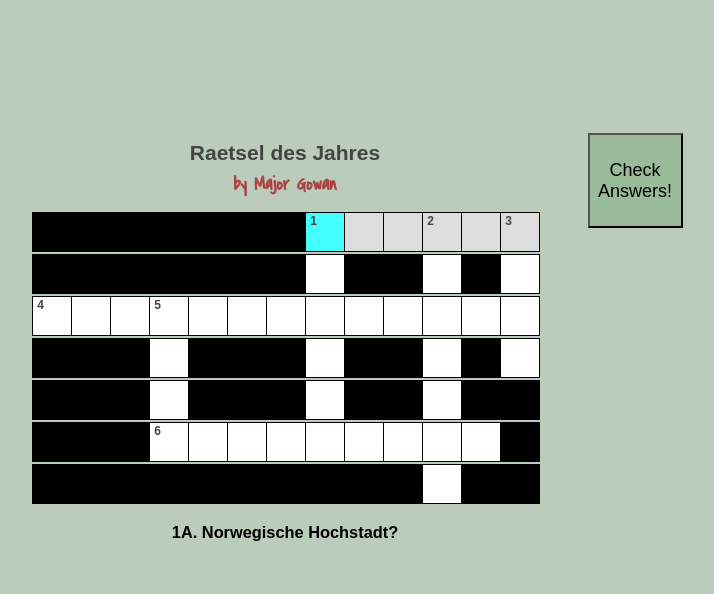
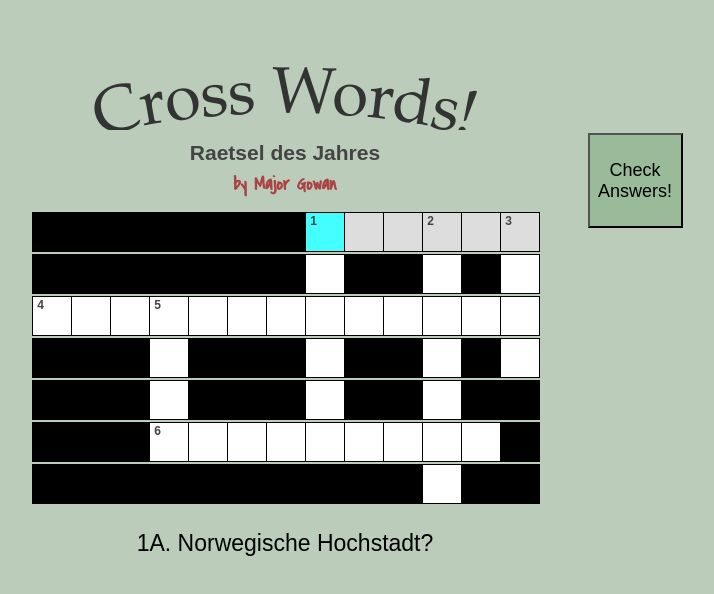
Before and after one commit to majorgowan/cross-words, a React (Create React App) app in the folder client/: page / in a window 1280 px wide. Shown: the top 594 px of the page, without its empty margins (355-1069 px from the left). Built offline with nearby package versions, Linux system fonts and the light colour scheme.

Commit message:
adding titles to index.html, fixing == -> ===, and styling clue text

```diff
--- a/client/public/index.html
+++ b/client/public/index.html
@@ -22,10 +22,21 @@
       work correctly both with client-side routing and a non-root public URL.
       Learn how to configure a non-root public URL by running `npm run build`.
     -->
-    <title>React App</title>
+    <title>Major's Cross Words</title>
   </head>
   <body>
     <noscript>You need to enable JavaScript to run this app.</noscript>
+    <div class="header">
+        <!-- ref: https://css-tricks.com/snippets/svg/curved-text-along-path/ -->
+        <svg viewBox="0 0 800 80">
+            <path id="curve" d="M 150 100 C 250 30, 550 30, 650 100" />
+            <text id="header-text">
+                <textPath xlink:href="#curve" text-anchor="middle" alignment-baseline="central" startOffset="50%">
+                Cross Words!
+                </textPath>
+            </text>
+        </svg>
+    </div>
     <div id="root"></div>
     <!--
       This HTML file is a template.
--- a/client/src/App.css
+++ b/client/src/App.css
@@ -139,3 +139,8 @@ path {
     font-style: cursive;
     font-size: 19px;
 }
+
+#clue-text {
+    font-size: 23px;
+    font-weight: normal;
+}
--- a/client/src/App.js
+++ b/client/src/App.js
@@ -6,17 +6,6 @@ class App extends Component {
   render() {
     return (
       <div>
-        <div class="header">
-            {/* ref: https://css-tricks.com/snippets/svg/curved-text-along-path/ */}
-            <svg viewBox="0 0 800 80">
-                <path id="curve" d="M 150 100 C 250 30, 550 30, 650 100" />
-                <text id="header-text">
-                    <textPath id="#curve" text-anchor="middle" alignment-baseline="central" startOffset="50%">
-                    Cross Words!
-                    </textPath>
-                </text>
-            </svg>
-        </div>
         <CrossWord />
       </div>
     );
```
